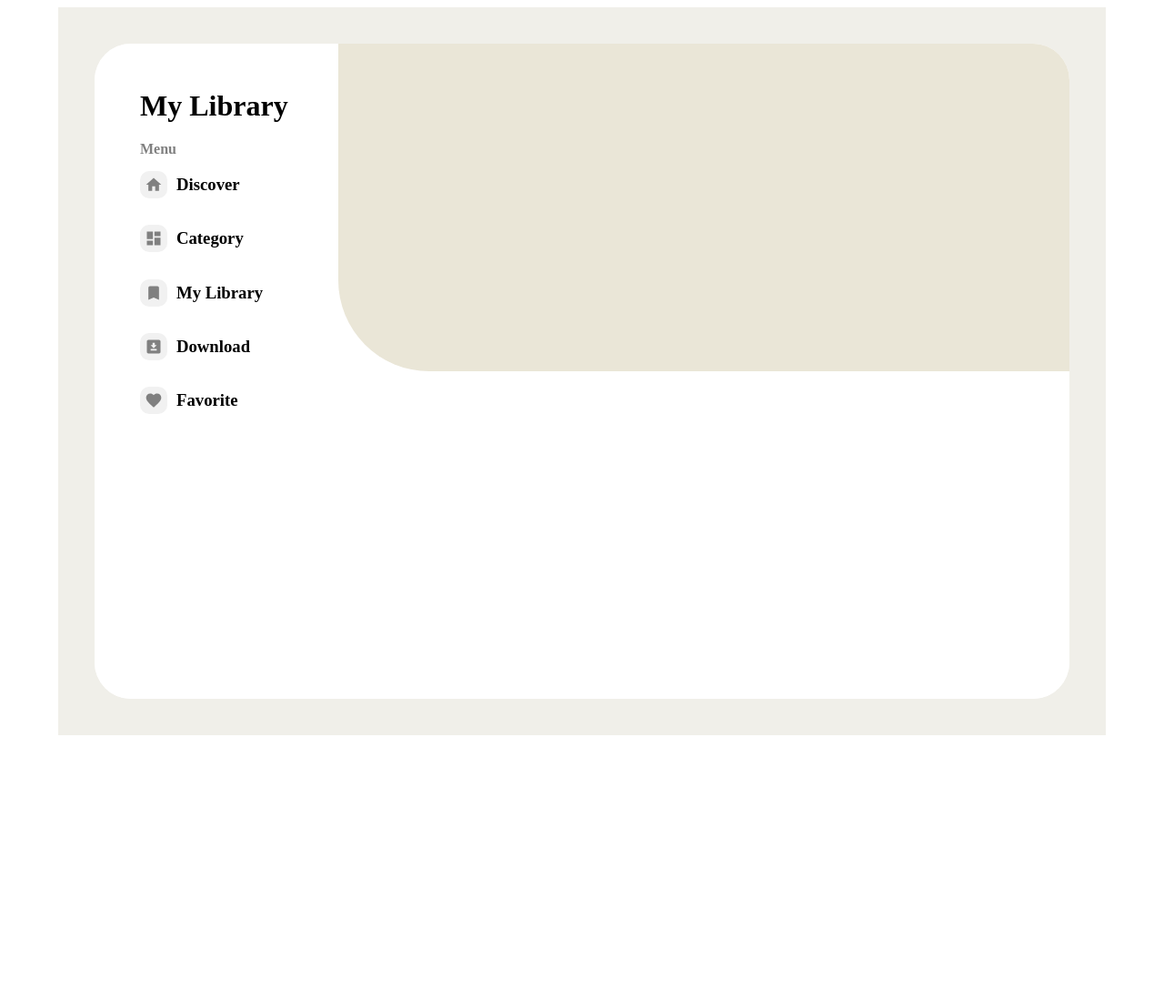
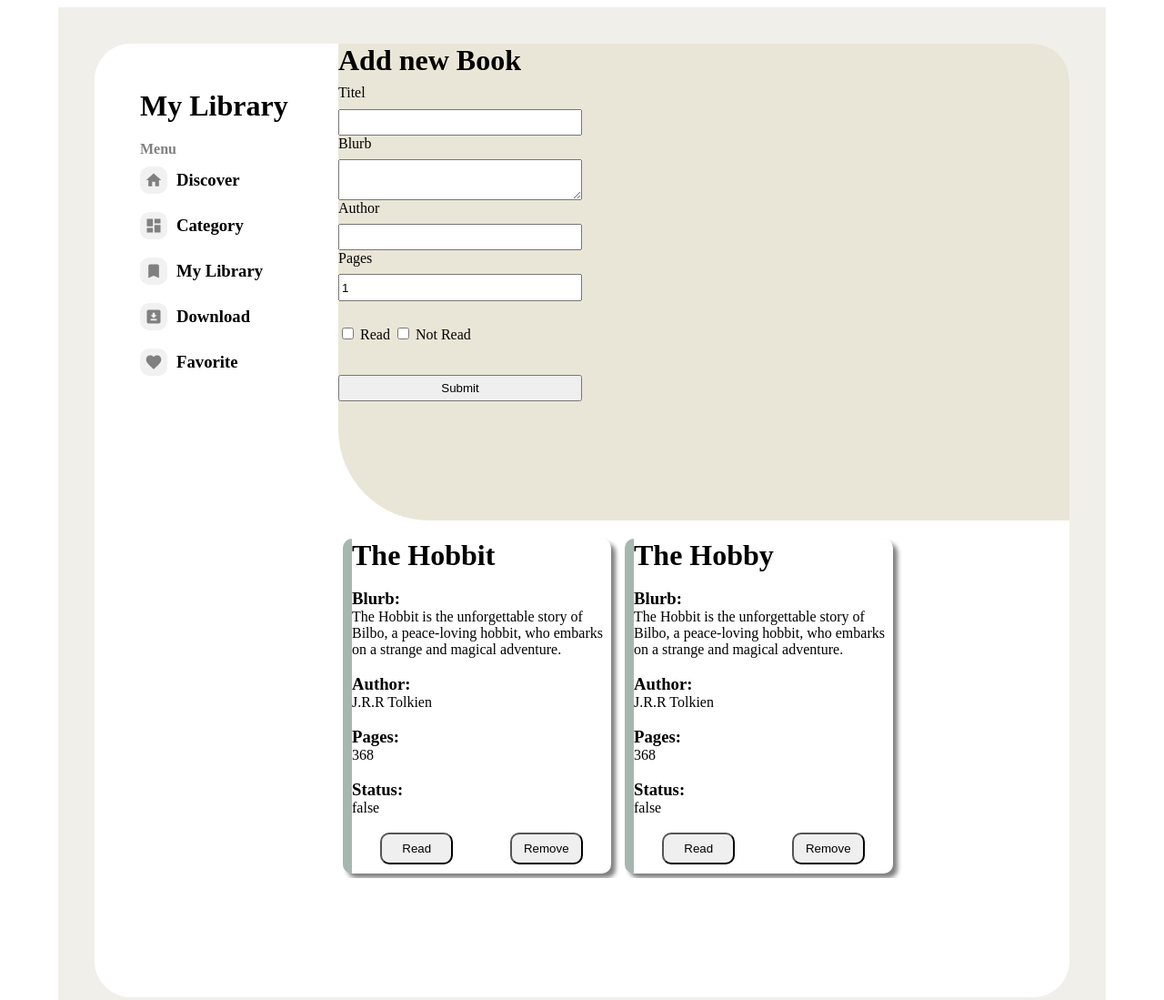
Before and after one commit to Harun1986/Project-Library, a plain HTML site: page index.html in a window 1280 px wide. Shown: the top 1099 px of the page at 91% size. Before the commit the page ends 816 px from the top, so only its background shows below. Drawn offline with Linux system fonts and the light colour scheme.

Commit message:
-implemented createCard and removeBook function but with bugs

```diff
--- a/index.html
+++ b/index.html
@@ -4,7 +4,7 @@
     <meta charset="UTF-8" />
     <meta name="viewport" content="width=device-width, initial-scale=1.0" />
     <meta http-equiv="X-UA-Compatible" content="ie=edge" />
-    <title>HTML + CSS</title>
+    <title>Odin Library</title>
     <link rel="stylesheet" href="style.css" />
   </head>
   <body>
@@ -19,18 +19,33 @@
             <span> </span>
           </div>
         </sidebar>
-        <header></header>
-        <main>
-          <div id="card">
-            <div id="title"></div>
-            <div id="summary"></div>
-            <div id="author"></div>
-            <div id="pages"></div>
-            <div id="status"></div>
-          </div>
-        </main>
+        <div
+          id="cardContainer"
+          style="grid-template-columns: repeat(2, 300px)"
+        ></div>
+        <header>
+          <form action="#">
+            <h1>Add new Book</h1>
+            <label>Titel</label>
+            <input type="text" value="" />
+            <label>Blurb</label>
+            <textarea cols="10" name="Blurb" id="blurb"></textarea>
+            <label>Author</label>
+            <input type="text" value="" />
+            <label>Pages</label>
+            <input type="number" value="1" min="1" max="999" />
+            <br />
+            <span>
+              <input type="checkbox" value="true" /> <label>Read </label>
+              <input type="checkbox" value="false" /> <label>Not Read</label>
+            </span>
+            <br />
+            <input type="submit" value="Submit" />
+          </form>
+        </header>
+        <main></main>
       </div>
     </div>
   </body>
-  <script src="script.js"></script>
+  <script src="index.js"></script>
 </html>
--- a/script.js
+++ b/index.js
@@ -34,18 +34,6 @@ const sidebarNavArray = [
   "Favorite",
 ];
 
-const myLibrary = ["Hobbit", "Lord of The Rings", "Marvels Spiderman"];
-
-function Book(title, summary, author, pages, read) {
-  this.title = title;
-  this.summary = summary;
-  this.author = author;
-  this.pages = pages;
-  this.read = read;
-}
-
-function addBookToLibrary() {}
-
 let sidebarNav = "";
 for (let i = 0; i < sidebarNavArray.length; i++) {
   sidebarNav +=
@@ -60,3 +48,71 @@ for (let i = 0; i < sidebarNavArray.length; i++) {
 }
 
 document.querySelector("span").innerHTML = `${sidebarNav}`;
+
+const Hobbit = new Book(
+  "The Hobbit",
+  "The Hobbit is the unforgettable story of Bilbo, a peace-loving hobbit, who embarks on a strange and magical adventure.",
+  "J.R.R Tolkien",
+  368,
+  false
+);
+
+const newHobbit = new Book(
+  "The Hobby",
+  "The Hobbit is the unforgettable story of Bilbo, a peace-loving hobbit, who embarks on a strange and magical adventure.",
+  "J.R.R Tolkien",
+  368,
+  false
+);
+
+const myLibrary = [Hobbit, newHobbit];
+
+function Book(title, blurb, author, pages, read) {
+  this.title = title;
+  this.blurb = blurb;
+  this.author = author;
+  this.pages = pages;
+  this.read = read;
+}
+
+function addBookToLibrary() {
+  const addBook = new Book();
+}
+
+let cards = "";
+let idsOfCards = 0;
+
+function createCard() {
+  Object.values(myLibrary).forEach((value) => {
+    cards += `<div id="card">
+    <div id="title"><h1>${value.title}</h1></div>
+    <br />
+    <div id="blurb"><h3>Blurb:</h3> <p>${value.blurb}</p></div>
+    <br />
+    <div id="author"><h3>Author:</h3> <p>${value.author}</p></div>
+    <br />
+    <div id="pages"><h3>Pages:</h3> ${value.pages}</div>
+    <br />
+    <div id="status"><h3>Status:</h3> <p>${value.read}</p> </div>
+    <br />
+    <div id="btnCardContainer">
+    <button id="statusRead">Read</button>
+    <button id="${idsOfCards}" onclick="removeBook(event)">Remove</button>
+    </div>
+    </div>`;
+    for (let i = 0; i < myLibrary.length; i++) {
+      idsOfCards += i;
+    }
+  });
+}
+createCard();
+
+function removeBook(event) {
+  let idOfCard = event.target.id;
+  console.log(myLibrary);
+  myLibrary.splice(idOfCard, idOfCard + 1);
+  console.log(myLibrary);
+  createCard();
+}
+
+document.getElementById("cardContainer").innerHTML = cards;
--- a/style.css
+++ b/style.css
@@ -1,5 +1,7 @@
 h1,
+h3,
 h4,
+p,
 span {
   margin: 0;
   padding: 0;
@@ -11,7 +13,7 @@ span {
     rgba(240, 239, 233, 255)
   );
   margin: 0 auto;
-  height: 100vh;
+  height: 100%;
   width: 90vw;
   display: grid;
 }
@@ -29,9 +31,21 @@ header {
   display: grid;
   grid-row: 1 / 5;
   grid-column: 2 / 5;
+  grid-template-rows: repeat(4, 1fr);
+  grid-template-columns: repeat(3, 1fr);
   background: rgba(234, 230, 215, 255);
   border-top-right-radius: 40px;
   border-bottom-left-radius: 100px;
+}
+
+form {
+  display: grid;
+  grid-row: 1 / 4;
+  grid-column: 1 / 2;
+}
+
+span > input {
+  padding-right: 20px;
 }
 
 main {
@@ -74,11 +88,46 @@ sidebar {
   background: rgba(167, 183, 175, 255);
 }
 
+#iconContainer:hover > svg {
+  fill: white;
+}
+
 svg {
   fill: grey;
   margin: 5px;
 }
 
-svg:hover {
-  fill: white;
+#cardContainer {
+  display: grid;
+  z-index: 1;
+  grid-column: 2 / 5;
+  grid-row: 5 / 8;
+  gap: 10px;
+  overflow-x: auto;
+  padding-top: 20px;
 }
+
+#card {
+  border-left: solid 10px rgba(167, 183, 175, 255);
+  margin-bottom: 5px;
+  margin-left: 5px;
+  background: white;
+  border-radius: 10px;
+  box-shadow: 5px 5px 5px grey;
+  display: flex;
+  flex-direction: column;
+  overflow: hidden;
+}
+
+#btnCardContainer {
+  display: flex;
+  width: 100%;
+  justify-content: space-around;
+  margin-bottom: 10px;
+}
+
+#btnCardContainer > button {
+  height: 35px;
+  width: 80px;
+  border-radius: 10px;
+}
```
